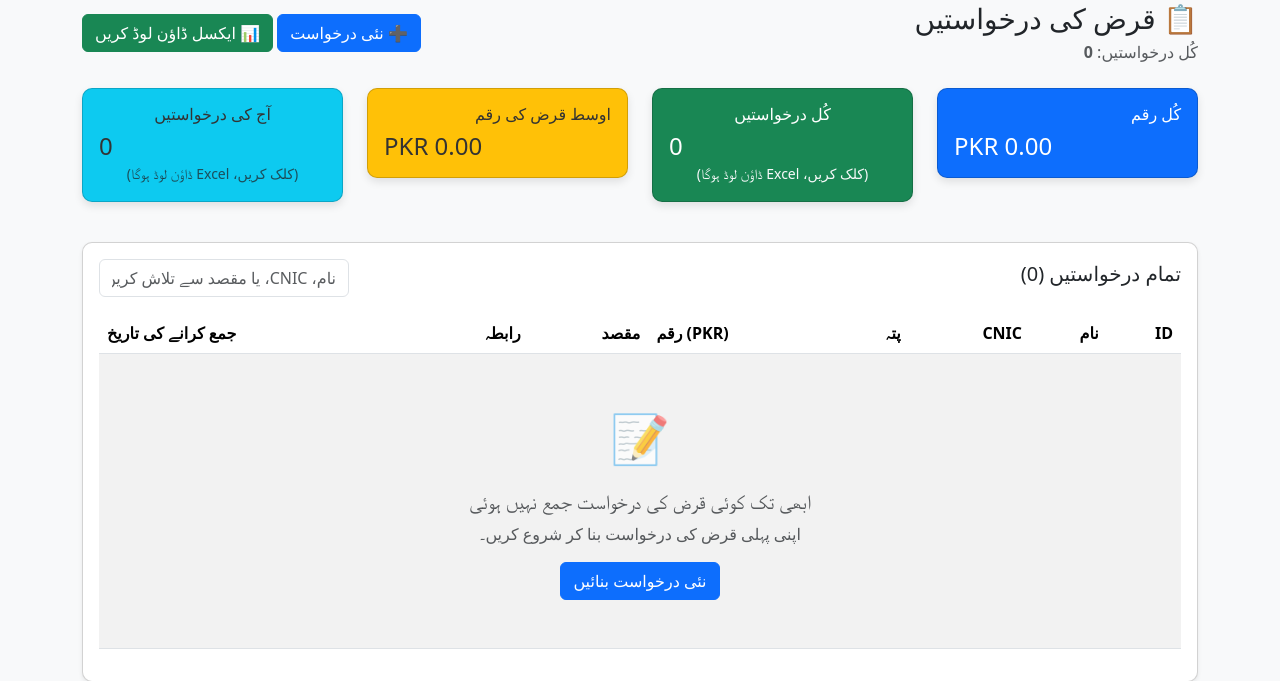
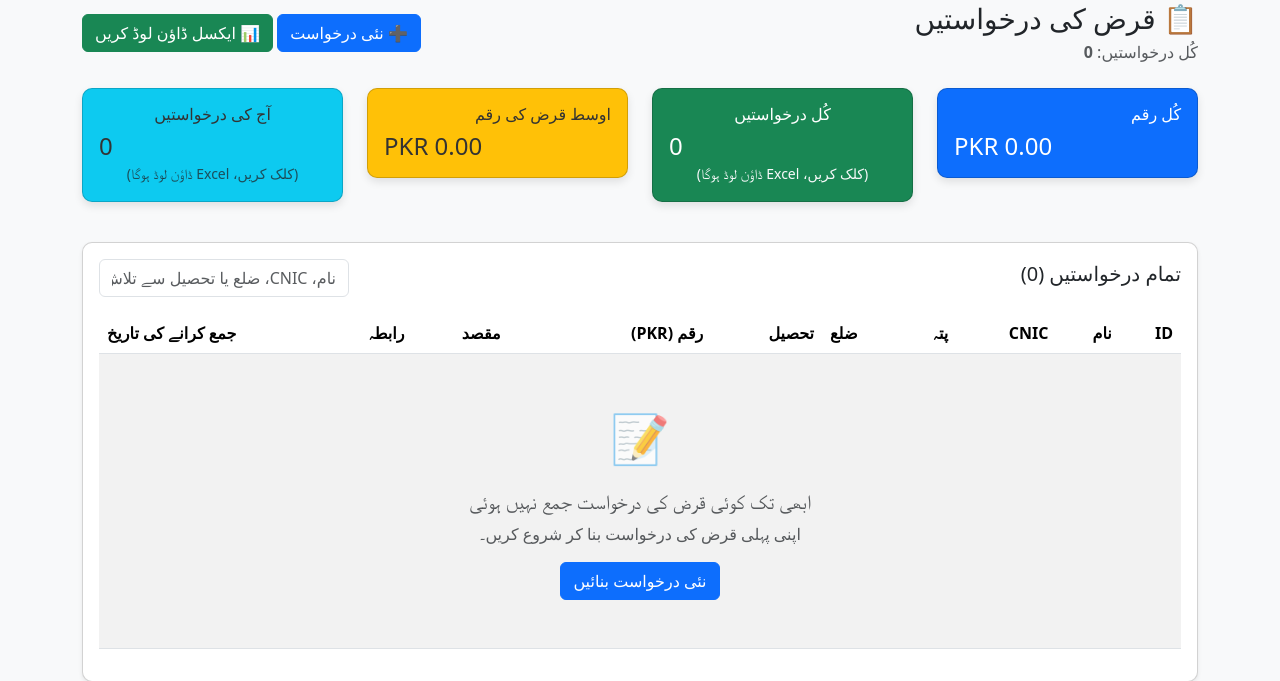
Before and after one commit to ghazanfariqbal630/Loan-Application, a Flask app: page /dashboard in a window 1280 px wide. Shown: the part 173-854 px from the top of the page. Run offline with Flask 3, Linux system fonts and the light colour scheme; the visitor is signed in with stand-in values (Sample User, id 1).

Commit message:
Update dashboard.html

```diff
--- a/templates/dashboard.html
+++ b/templates/dashboard.html
@@ -47,7 +47,11 @@
     #applicationsTable th:nth-child(5),
     #applicationsTable td:nth-child(5),
     #applicationsTable th:nth-child(8),
-    #applicationsTable td:nth-child(8) {
+    #applicationsTable td:nth-child(8),
+    #applicationsTable th:nth-child(9),
+    #applicationsTable td:nth-child(9),
+    #applicationsTable th:nth-child(10),
+    #applicationsTable td:nth-child(10) {
       text-align: left;
       direction: ltr;
     }
@@ -55,6 +59,14 @@
       transform: translateY(-5px);
       box-shadow: 0 6px 12px rgba(0,0,0,0.2);
       transition: 0.3s ease;
+    }
+    .district-badge {
+      background: linear-gradient(45deg, #28a745, #20c997);
+      color: white;
+    }
+    .tehsil-badge {
+      background: linear-gradient(45deg, #17a2b8, #6f42c1);
+      color: white;
     }
   </style>
 </head>
@@ -181,7 +193,7 @@
       <div class="card-body">
         <div class="d-flex justify-content-between align-items-center mb-3">
           <h5>تمام درخواستیں ({{ total }})</h5>
-          <input type="text" id="searchInput" class="form-control" style="width: 250px; text-align: right;" placeholder="نام، CNIC، یا مقصد سے تلاش کریں...">
+          <input type="text" id="searchInput" class="form-control" style="width: 250px; text-align: right;" placeholder="نام، CNIC، ضلع یا تحصیل سے تلاش کریں...">
         </div>
 
         <div class="table-responsive">
@@ -192,6 +204,8 @@
                 <th>نام</th>
                 <th>CNIC</th>
                 <th>پتہ</th>
+                <th>ضلع</th>
+                <th>تحصیل</th>
                 <th>رقم (PKR)</th>
                 <th>مقصد</th>
                 <th>رابطہ</th>
@@ -206,6 +220,12 @@
                     <td>{{ r.name }}</td>
                     <td style="direction: ltr; text-align: left;">{{ r.cnic }}</td>
                     <td>{{ r.address }}</td>
+                    <td>
+                      <span class="badge district-badge">{{ r.district if r.district else 'N/A' }}</span>
+                    </td>
+                    <td>
+                      <span class="badge tehsil-badge">{{ r.tehsil if r.tehsil else 'N/A' }}</span>
+                    </td>
                     <td><span class="badge bg-primary amount-badge">{{ "%.2f"|format(r.amount) }}</span></td>
                     <td>{{ r.purpose }}</td>
                     <td style="direction: ltr; text-align: left;">{{ r.contact }}</td>
@@ -214,7 +234,7 @@
                 {% endfor %}
               {% else %}
                 <tr>
-                  <td colspan="8" class="text-center text-muted py-5">
+                  <td colspan="10" class="text-center text-muted py-5">
                     <div class="mb-3" style="font-size: 3rem;">📝</div>
                     <h5>ابھی تک کوئی قرض کی درخواست جمع نہیں ہوئی</h5>
                     <p class="mb-0">اپنی پہلی قرض کی درخواست بنا کر شروع کریں۔</p>
```
